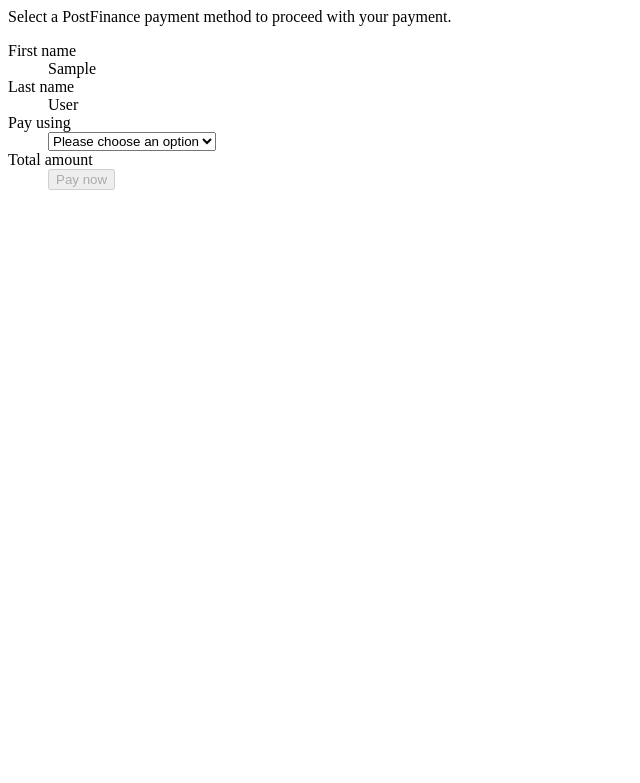
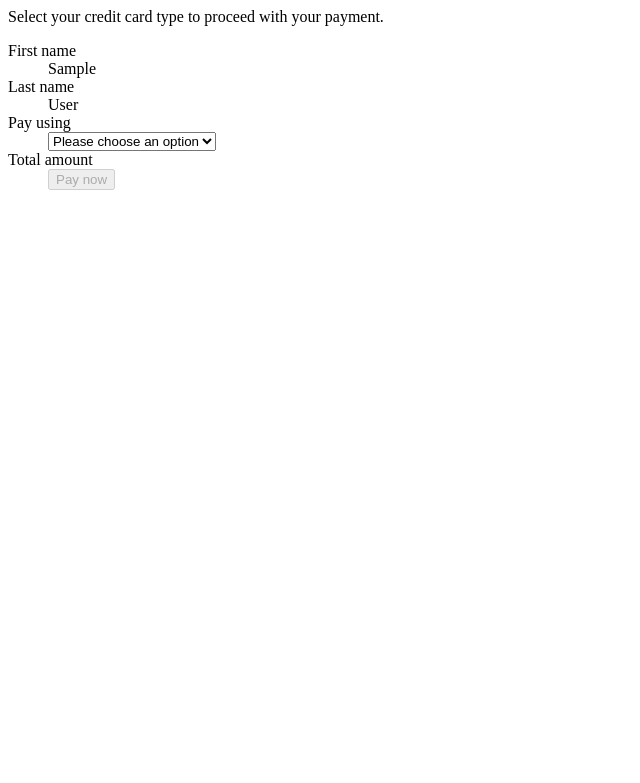
Before and after one commit to indico/indico-plugins-cern, a Python web app: template payment_cern/indico_payment_cern/templates/event_payment_form.html in a window 1280 px wide. Shown: the top 783 px of the page, without its empty margins (0-640 px from the left). Run offline with Jinja, Linux system fonts and the light colour scheme; the template is opened without the code that fills it: most values are stand-ins (such as "Sample title", 1, 10 or a date in 2020).

Commit message:
Payment/CERN: Rephrase sentence to make it clearer

```diff
--- a/payment_cern/indico_payment_cern/templates/event_payment_form.html
+++ b/payment_cern/indico_payment_cern/templates/event_payment_form.html
@@ -1,4 +1,4 @@
-Select a PostFinance payment method to proceed with your payment.
+Select your credit card type to proceed with your payment.
 
 <dl class="i-data-list">
     <dt>{% trans %}First name{% endtrans %}</dt>
--- a/payment_cern/setup.py
+++ b/payment_cern/setup.py
@@ -12,7 +12,7 @@
 
 setup(
     name='indico-plugin-payment-cern',
-    version='1.0.1',
+    version='1.0.2',
     url='https://github.com/indico/indico-plugins-cern',
     license='MIT',
     author='Indico Team',
```
